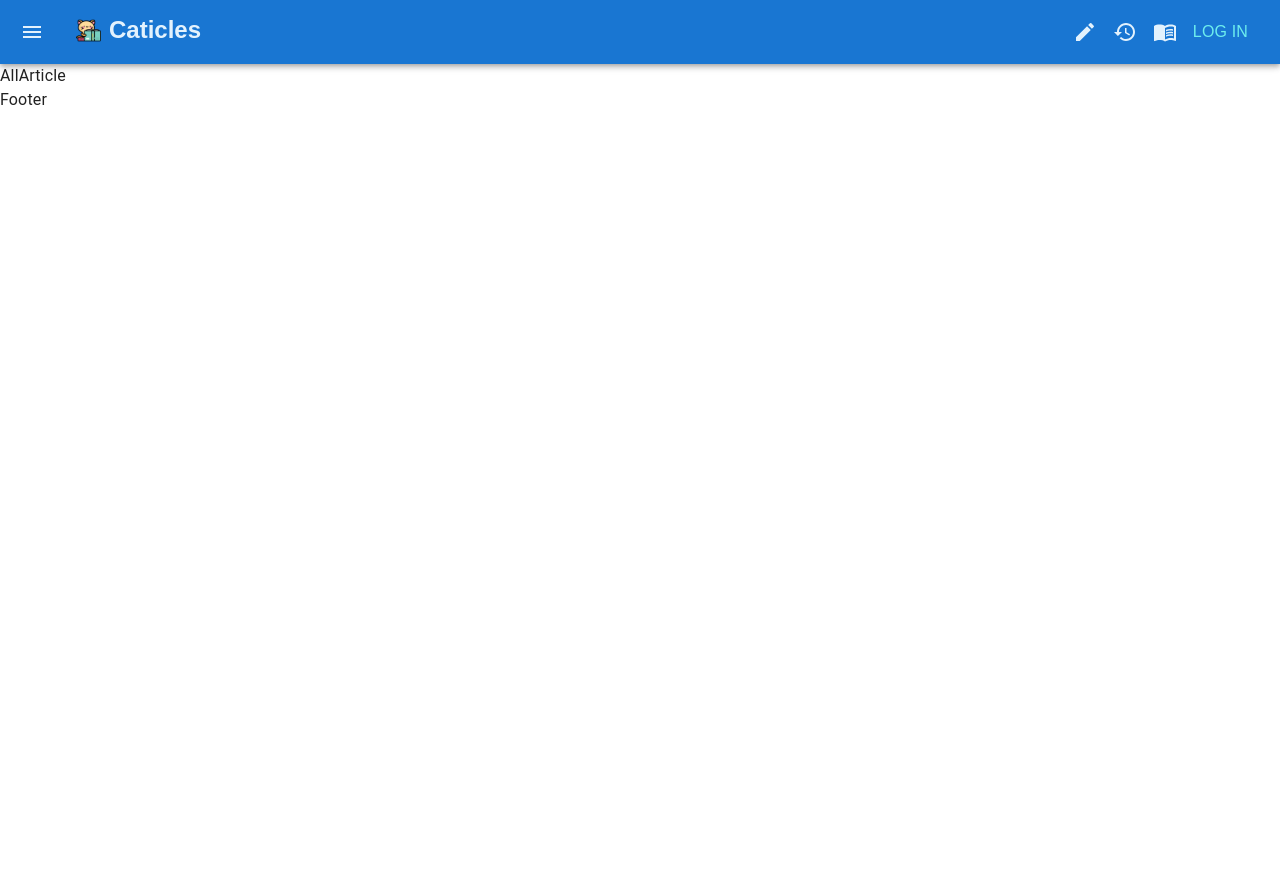
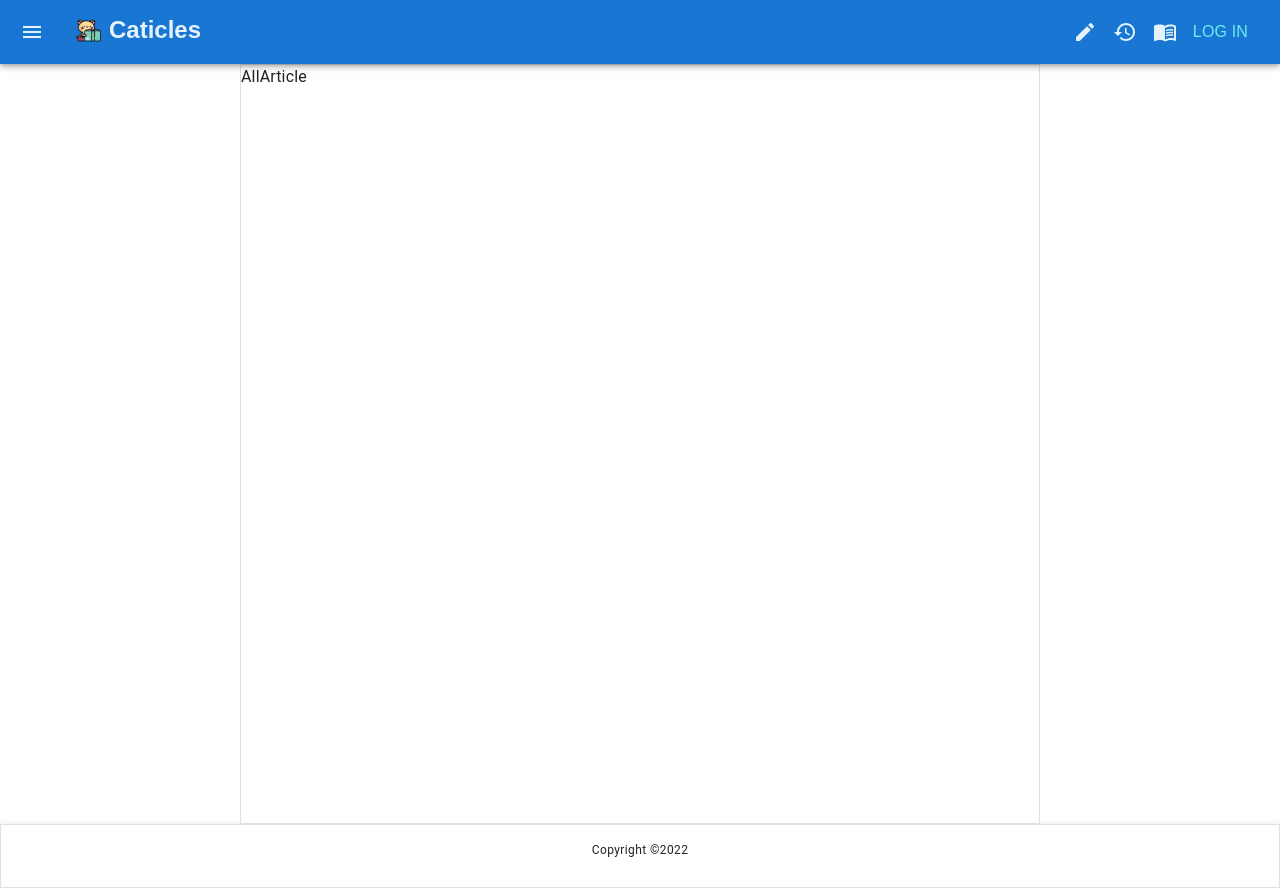
Before and after one commit to AcediaDotExe/ArticleFront, a React (Create React App) app: page / in a window 1280 px wide. Before the commit the page ends 800 px from the top, so only its background shows below. Built offline with nearby package versions, Linux system fonts and the light colour scheme; a web font is replaced by a local one.

Commit message:
Create footer and layout content

```diff
--- a/public/index.html
+++ b/public/index.html
@@ -8,7 +8,7 @@
       name="Article web service - это веб-сервис, который позволяет пользователям создавать и редактировать статьи, а также комментировать их. Все статьи и комментарии хранятся в базе данных. Сервис предоставляет REST API, с помощью которого можно получить список статей, создать новую статью, получить/обновить/удалить статью по её ID, получить список комментариев к статье, создать комментарий к статье, получить/обновить/удалить комментарий по его ID. web service - это веб-сервис, который позволяет пользователям создавать и редактировать статьи, а также комментировать их. Все статьи и комментарии хранятся в базе данных. Сервис предоставляет REST API, с помощью которого можно получить список статей, создать новую статью, получить/обновить/удалить статью по её ID, получить список комментариев к статье, создать комментарий к статье, получить/обновить/удалить комментарий по его ID."
       content="Article web service"
     />
-    <title>Article Web Service</title>
+    <title>Caticles – Articles with analytics</title>
     <link rel="preconnect" href="https://fonts.googleapis.com">
     <link rel="preconnect" href="https://fonts.gstatic.com" crossorigin>
     <link href="https://fonts.googleapis.com/css2?family=Sono&display=swap" rel="stylesheet">
--- a/src/components/layout/parts/LayoutContent/LayoutContent.tsx
+++ b/src/components/layout/parts/LayoutContent/LayoutContent.tsx
@@ -1,12 +1,28 @@
 import React, { FC } from 'react'
 import { OnlyChildProps } from '../../../../types/types'
-import Sidebar from '../../../navigation/SideBar/Sidebar'
+import { Box, Grid, Paper } from '@mui/material'
 
 const LayoutContent: FC<OnlyChildProps> = ({ children }) => {
+    // @ts-ignore
+    const styles = (theme) => ({
+        width: '100vh',
+        height: '95vh',
+        display: 'flex',
+        [theme.breakpoints.up('sm')]: {
+            mt: '64px',
+        },
+        [theme.breakpoints.down('sm')]: {
+            mt: '56px',
+            width: '100%',
+        },
+    })
+
     return (
-        <>
-            <div>{children}</div>
-        </>
+        <Grid container justifyContent="center">
+            <Paper sx={styles} square variant="outlined">
+                {children}
+            </Paper>
+        </Grid>
     )
 }
 
--- a/src/components/layout/parts/LayoutFooter/LayoutFooter.tsx
+++ b/src/components/layout/parts/LayoutFooter/LayoutFooter.tsx
@@ -1,7 +1,43 @@
 import React from 'react'
+import { Box, Container, Link, Paper, Popover, Typography } from '@mui/material'
 
 const LayoutFooter = () => {
-    return <div>Footer</div>
+    return (
+        <Paper
+            elevation={24}
+            sx={{
+                width: '100%',
+                height: '64px',
+                boxShadow: 3,
+            }}
+            square
+            variant="outlined"
+        >
+            <Container maxWidth="lg">
+                <Box
+                    sx={{
+                        flexGrow: 1,
+                        justifyContent: 'center',
+                        display: 'flex',
+                        my: 1,
+                    }}
+                >
+                    <Link href="/"></Link>
+                </Box>
+
+                <Box
+                    sx={{
+                        flexGrow: 1,
+                        justifyContent: 'center',
+                        display: 'flex',
+                        mb: 2,
+                    }}
+                >
+                    <Typography variant="caption">Copyright ©2022</Typography>
+                </Box>
+            </Container>
+        </Paper>
+    )
 }
 
 export default LayoutFooter
--- a/src/components/layout/parts/LayoutHeader/LayoutHeader.tsx
+++ b/src/components/layout/parts/LayoutHeader/LayoutHeader.tsx
@@ -4,10 +4,10 @@ import Sidebar from '../../../navigation/SideBar/Sidebar'
 
 const LayoutHeader = () => {
     return (
-        <div>
+        <>
             <NavBar />
             <Sidebar />
-        </div>
+        </>
     )
 }
 
--- a/src/components/navigation/NavBar/NavBar.tsx
+++ b/src/components/navigation/NavBar/NavBar.tsx
@@ -45,7 +45,7 @@ const NavBar = () => {
         <>
             <CssBaseline />
             <StyledAppBar
-                position="static"
+                position="fixed"
                 color={'primary'}
                 open={isSidebarOpen}
             >
--- a/src/components/navigation/NavBar/NavLeftPart.tsx
+++ b/src/components/navigation/NavBar/NavLeftPart.tsx
@@ -6,10 +6,8 @@ import { SidebarActionTypes } from '../../../types/sidebar'
 import { useTypedSelector } from '../../../hooks/useTypedSelector'
 import { Link } from 'react-router-dom'
 import './css/NavLeftPart.css'
-import {Image} from "@mui/icons-material";
-// @ts-ignore
+
 import favicon from '/src/assets/icons/favicon.png'
-// @ts-ignore
 import faviconDark from '/src/assets/icons/favicon-dark.png'
 
 const NavLeftPart = () => {
@@ -37,7 +35,7 @@ const NavLeftPart = () => {
                             color={'info'}
                             sx={{
                                 ...(isSidebarOpen && { display: 'none' }),
-                                mr: 3
+                                mr: 3,
                             }}
                             onClick={() =>
                                 dispatch({ type: SidebarActionTypes.OPEN })
@@ -54,7 +52,11 @@ const NavLeftPart = () => {
                     >
                         {isDarkMode ? (
                             <>
-                            <img src={faviconDark} alt="Kitty" className={'favicon'} id={'logo'}/>
+                                <img
+                                    src={faviconDark}
+                                    alt="Kitty"
+                                    className={'favicon'}
+                                />
                                 <Typography
                                     variant="h5"
                                     noWrap
@@ -62,7 +64,10 @@ const NavLeftPart = () => {
                                     className={'font-Sono'}
                                     id={'logo'}
                                     sx={{
-                                    display: { xs: 'none', sm: 'inline-block' },
+                                        display: {
+                                            xs: 'none',
+                                            sm: 'inline-block',
+                                        },
                                         ml: 1,
                                     }}
                                 >
@@ -71,7 +76,11 @@ const NavLeftPart = () => {
                             </>
                         ) : (
                             <>
-                            <img src={favicon} alt="Dark Kitty" className={'favicon'}/>
+                                <img
+                                    src={favicon}
+                                    alt="Dark Kitty"
+                                    className={'favicon'}
+                                />
                                 <Typography
                                     variant="h5"
                                     noWrap
@@ -79,7 +88,10 @@ const NavLeftPart = () => {
                                     className={'font-Sono'}
                                     id={'light-logo'}
                                     sx={{
-                                    display: { xs: 'none', sm: 'inline-block' },
+                                        display: {
+                                            xs: 'none',
+                                            sm: 'inline-block',
+                                        },
                                         ml: 1,
                                     }}
                                 >
--- a/src/components/navigation/NavBar/css/NavLeftPart.css
+++ b/src/components/navigation/NavBar/css/NavLeftPart.css
@@ -1,4 +1,4 @@
-.favicon{
+.favicon {
     height: 25px;
     width: 25px;
     margin-top: 4px;
--- a/src/components/navigation/SideBar/Sidebar.style.ts
+++ b/src/components/navigation/SideBar/Sidebar.style.ts
@@ -29,7 +29,7 @@ export const MaterialUISwitch = styled(Switch)(({ theme }) => ({
         width: 32,
         height: 32,
         '&:before': {
-            content: '\'\'',
+            content: "''",
             position: 'absolute',
             width: '100%',
             height: '100%',
--- a/src/pages/routing.tsx
+++ b/src/pages/routing.tsx
@@ -9,7 +9,7 @@ import {
     MyArticles,
     MyHistory,
 } from './index'
-import {BrowserRouter, HashRouter} from 'react-router-dom'
+import { BrowserRouter, HashRouter } from 'react-router-dom'
 
 const Routing = () => {
     return (
--- a/tsconfig.json
+++ b/tsconfig.json
@@ -23,6 +23,7 @@
     "jsx": "react-jsx"
   },
   "include": [
-    "src"
+    "src",
+    "types"
   ]
 }
--- a/webpack.config.ts
+++ b/webpack.config.ts
@@ -7,11 +7,6 @@ const {CleanWebpackPlugin} = require('clean-webpack-plugin')
 const config: webpack.Configuration = {
     mode: 'development',
     // mode: 'production',
-    performance: {
-        hints: false,
-        maxEntrypointSize: 512000,
-        maxAssetSize: 512000
-    },
     entry: {
         app: path.join(__dirname, 'src', 'index.tsx')
     },
@@ -65,7 +60,12 @@ const config: webpack.Configuration = {
             favicon: "./src/assets/icons/favicon.png"
         }),
         new CleanWebpackPlugin()
-    ]
+    ],
+    performance: {
+        hints: false,
+        maxEntrypointSize: 512000,
+        maxAssetSize: 512000
+    },
 }
 
 export default config;
```
Lines whose indentation alone changed are shown as unchanged.
